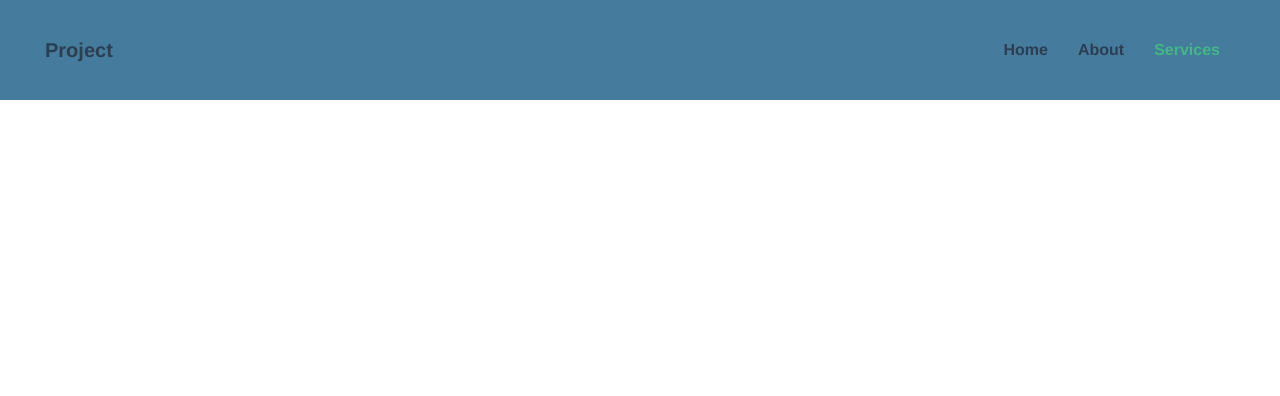
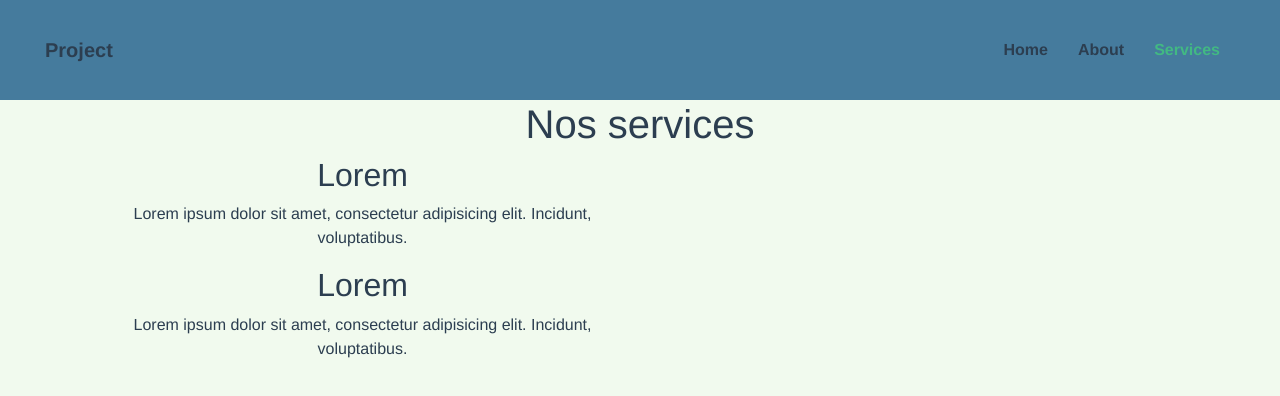
Before and after one commit to tekebim/project_vuejs_test, a Vue app: page /services in a window 1280 px wide. Shown: the top 396 px of the page. Built offline with nearby package versions, Linux system fonts and the light colour scheme.

Commit message:
add page services

```diff
--- a/src/assets/styles/_variables.scss
+++ b/src/assets/styles/_variables.scss
@@ -4,3 +4,5 @@ $secondary-color: #E63946;
 $light-color: #F1FAEE;
 $light-blue: #A8DADC;
 $dark-blue: #1D3557;
+
+$body-bg: $light-color;
--- a/src/components/BlockVideo.vue
+++ b/src/components/BlockVideo.vue
@@ -6,7 +6,7 @@
             src="https://www.youtube.com/embed/zpOULjyy-n8?rel=0"
             allowfullscreen
         ></b-embed>
-        <router-link to="/about" class="m-3 primary"> Lorem ipsum</router-link>
+        <router-link to="/about" class="m-3 btn btn-primary">Lorem ipsum</router-link>
     </div>
 </template>
 <script>export default {
--- a/src/components/Inscription.vue
+++ b/src/components/Inscription.vue
@@ -58,13 +58,11 @@
                 const key = '283c27c5bb9328371ccb83a068924fc3';
                 const baseURL = 'http://apilayer.net/api/check';
                 const apiURL = baseURL + '?' + 'access_key=' + key + '&email=' + this.form.email + '&smtp=1&format=1';
-
+                // Request the api service for checking email
                 axios.get(apiURL)
                     .then(response => {
                         // JSON responses are automatically parsed.
                         this.message = response.data
-                        console.log(response)
-                        console.log(response.data)
                     })
                     .catch(e => {
                         this.errors.push(e)
--- a/src/router/index.js
+++ b/src/router/index.js
@@ -19,6 +19,12 @@ const routes = [
     // this generates a separate chunk (about.[hash].js) for this route
     // which is lazy-loaded when the route is visited.
     component: () => import(/* webpackChunkName: "about" */ '../views/About.vue')
+  },
+  {
+    path: '/services',
+    name: 'Services',
+    component: () => import(/* webpackChunkName: "about" */ '../views/Services.vue'),
+    video : () => import(/* webpackChunkName: "video" */ '../views/Video.vue'),
   }
 ]
 
--- /dev/null
+++ b/src/views/Services.vue
@@ -0,0 +1,13 @@
+<template>
+    <div class="services">
+        <h1>Nos services</h1>
+        <div class="col-lg-6 col-12">
+            <h2>Lorem</h2>
+            <p>Lorem ipsum dolor sit amet, consectetur adipisicing elit. Incidunt, voluptatibus.</p>
+        </div>
+        <div class="col-lg-6 col-12">
+            <h2>Lorem</h2>
+            <p>Lorem ipsum dolor sit amet, consectetur adipisicing elit. Incidunt, voluptatibus.</p>
+        </div>
+    </div>
+</template>
```
